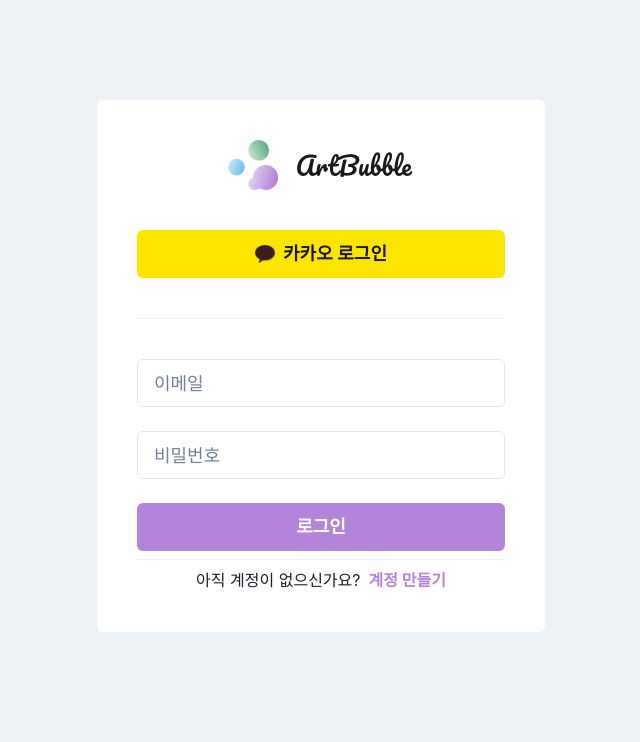
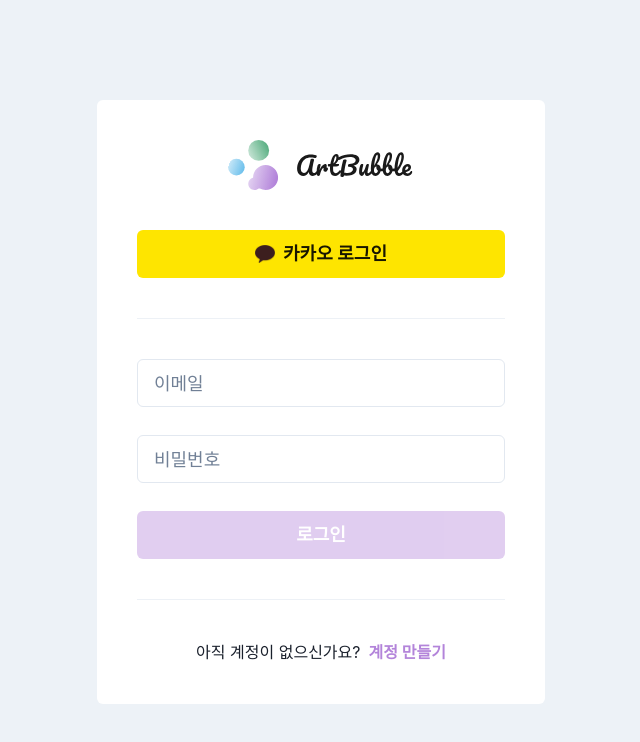
Before and after one commit to DevTraces/FrontEnd, a Next.js app: page /auth/signIn in a window 1280 px wide. Shown: the top 742 px of the page, without its empty margins (319-959 px from the left). Built offline with nearby package versions, Linux system fonts and the light colour scheme.

Commit message:
feat: add login request

```diff
--- a/src/pages/auth/signIn/index.tsx
+++ b/src/pages/auth/signIn/index.tsx
@@ -11,16 +11,55 @@ import {
   FormHelperText,
   HStack,
   Text,
-  VStack
+  useToast
 } from "@chakra-ui/react";
 import Head from "next/head";
 import Link from "next/link";
 import { useRouter } from "next/router";
+import { useForm } from "react-hook-form";
+
+interface FormData {
+  email: string;
+  password: string;
+}
+
+const requestLogin = async ({ email, password }: FormData) => {
+  const res = await fetch("/api/auth/sign-in", {
+    method: "POST",
+    body: JSON.stringify({
+      email,
+      password
+    })
+  });
+  if (!res.ok) throw Error((await res.json()).errorMessage);
+  return res.json();
+};
 
 export default function SignIn() {
   const router = useRouter();
-  const isError = false;
+  const toast = useToast();
+  const {
+    register,
+    setError,
+    formState: { isDirty, isSubmitting, errors, isValid },
+    handleSubmit
+  } = useForm<FormData>({ mode: "onChange" });
 
+  const handleFormSubmit = handleSubmit(async formData => {
+    try {
+      await requestLogin(formData);
+      router.push("/feed");
+    } catch (e) {
+      let errorMsg = "Unknown error";
+      if (e instanceof Error) errorMsg = e.message;
+      setError("root", { message: errorMsg });
+      toast({
+        title: errorMsg,
+        status: "error",
+        duration: 1000
+      });
+    }
+  });
   return (
     <>
       <Head>
@@ -32,27 +71,56 @@ export default function SignIn() {
         </Center>
         <KakaoLoginButton />
         <Divider />
-        <FormControl as={VStack} isInvalid={isError}>
-          <AuthTextInput type="email" placeholder="이메일" />
-          {!isError ? (
-            <FormHelperText />
+        <form style={{ width: "100%" }} onSubmit={handleFormSubmit}>
+          <FormControl isInvalid={!!errors.email}>
+            <AuthTextInput
+              placeholder="이메일"
+              {...register("email", {
+                required: "이메일을 입력해야해요",
+                pattern: {
+                  value: /[a-z0-9]+@[a-z]+\.[a-z]{2,3}/,
+                  message: "이메일 형식을 지켜주세요"
+                }
+              })}
+            />
+            {!errors.email ? (
+              <FormHelperText opacity={0}>
+                로그인 할 이메일을 입력해주세요
+              </FormHelperText>
             ) : (
-            <FormErrorMessage>Email is required.</FormErrorMessage>
+              <FormErrorMessage>{errors.email.message}</FormErrorMessage>
             )}
-          <AuthTextInput type="password" placeholder="비밀번호" />
-          {!isError ? (
-            <FormHelperText />
+          </FormControl>
+          <FormControl isInvalid={!!errors.password}>
+            <AuthTextInput
+              placeholder="비밀번호"
+              type="password"
+              {...register("password", {
+                required: "비밀번호를 입력해야해요"
+
+                // pattern: {
+                //   value: /[a-z0-9]+@[a-z]+\.[a-z]{2,3}/,
+                //   message: "이메일 형식을 지켜주세요"
+                // }
+              })}
+            />
+            {!errors.password ? (
+              <FormHelperText opacity={0}>
+                로그인 할 비밀번호를 입력해주세요
+              </FormHelperText>
             ) : (
-            <FormErrorMessage>Password is required.</FormErrorMessage>
+              <FormErrorMessage>{errors.password.message}</FormErrorMessage>
             )}
-
+          </FormControl>
           <AuthButton
-            onClick={() => {
-              router.push("/feed");
-            }}
+            isLoading={isSubmitting}
+            isDisabled={!isValid || !isDirty}
+            type="submit"
           >
             로그인
           </AuthButton>
+        </form>
+
         <Divider />
         <HStack>
           <Text>아직 계정이 없으신가요?</Text>
@@ -60,7 +128,6 @@ export default function SignIn() {
             <Link href="/auth/signUp">계정 만들기</Link>
           </Text>
         </HStack>
-        </FormControl>
       </AuthLayout>
     </>
   );
```
Also changed, not shown: src/pages/api/auth/sign-in.ts (added, +16 -0 lines). Lines whose indentation alone changed are shown as unchanged.
